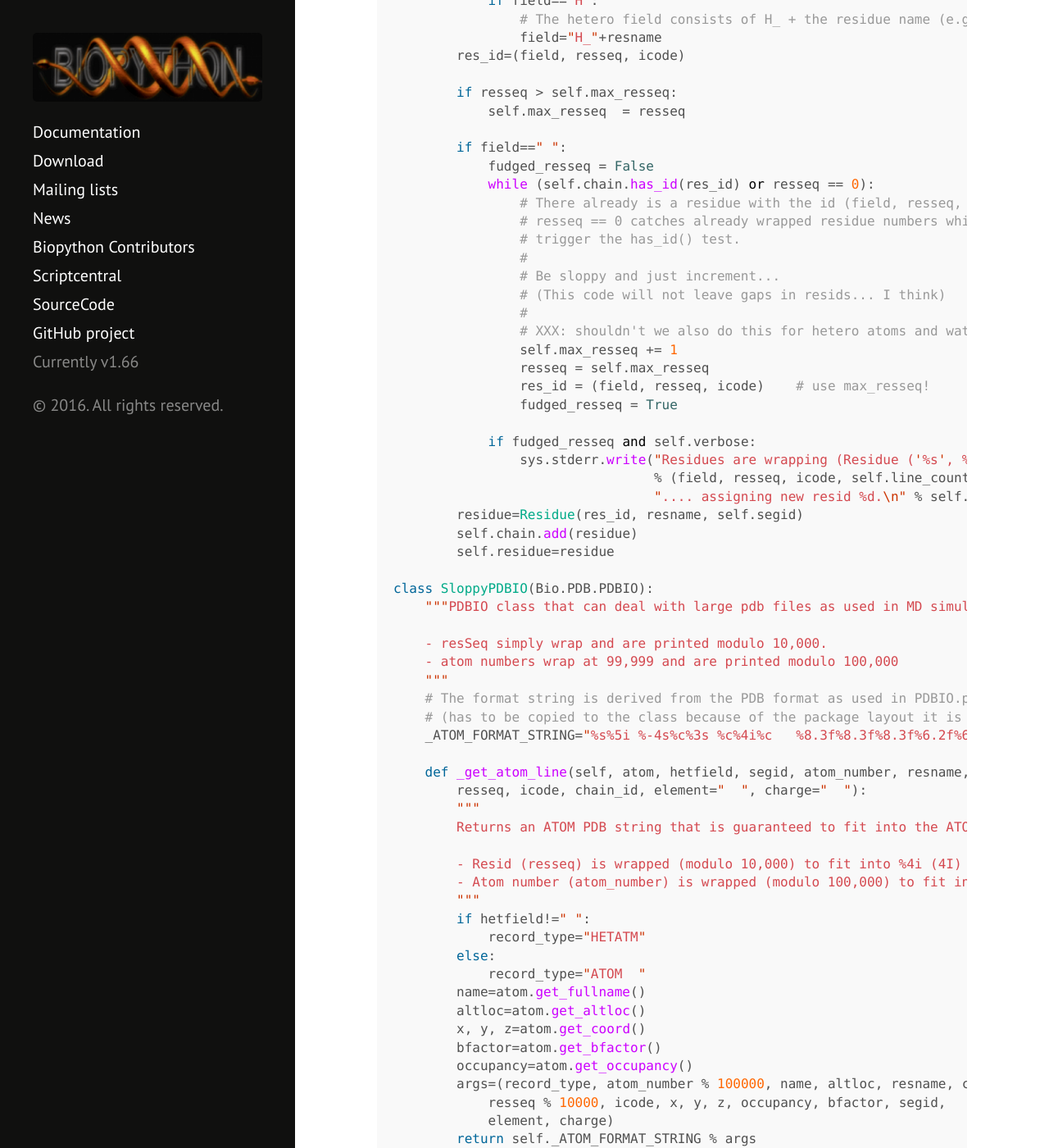
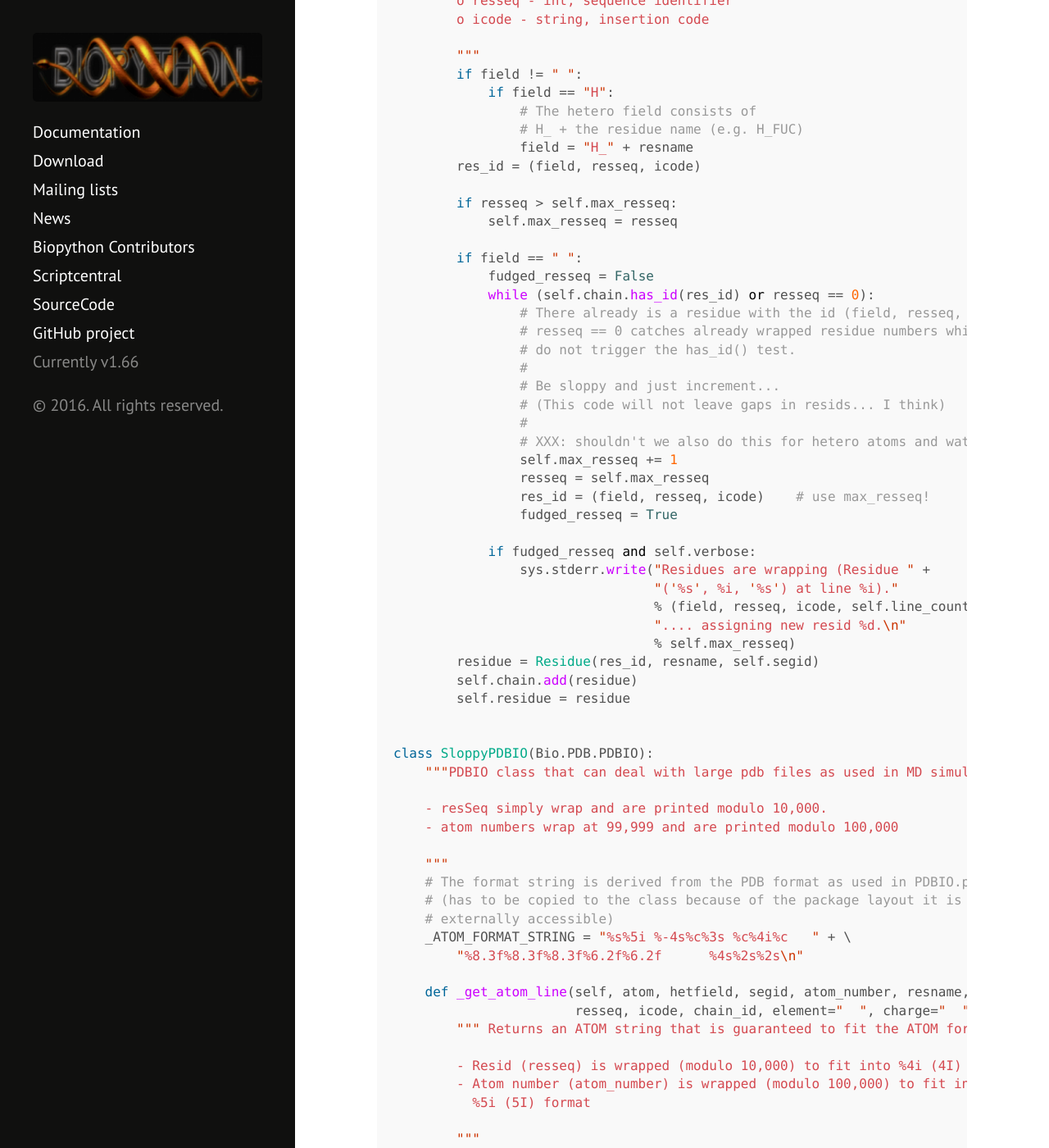
Before and after one commit to biopython/biopython.github.io, a Jekyll site: the page built from wiki/Reading_large_PDB_files.md, in a window 1280 px wide and 1400 px high, scrolled down 2411 px. Shown: the whole window at 82% size. Built offline with Jekyll 4.4.1, drawn with Linux system fonts in a browser that asks for light colours; some of the changed text lies outside the part shown.

Commit message:
Corrections in files starting with 'R'

````diff
--- a/wiki/Reading_large_PDB_files.md
+++ b/wiki/Reading_large_PDB_files.md
@@ -1,12 +1,12 @@
 ---
-title: Reading large PDB files
+title: Reading large PDB Files
 permalink: wiki/Reading_large_PDB_files
 layout: wiki
 tags:
  - Cookbook
 ---
 
-If one is using **Biopython** to work with PDB files that have been
+If one is using Biopython to work with **PDB** files that have been
 produced by molecular dynamics (MD) codes then one quickly runs into
 problems with missing atoms on reading. The typical error message says
 that atoms will be missing:
@@ -22,8 +22,8 @@ The problem is simply that these files can be large with hundreds of
 thousands of atoms and residues (for instance, each water molecule is a
 separate residue) and the PDB format has not enough space in the
 appropriate columns of the
-[ATOM](http://www.wwpdb.org/documentation/format32/sect9.html#ATOM) or
-[HETATM](http://www.wwpdb.org/documentation/format32/sect9.html#HETATM)
+[ATOM](http://www.wwpdb.org/documentation/file-format-content/format33/sect9.html#ATOM) or
+[HETATM](http://www.wwpdb.org/documentation/file-format-content/format33/sect9.html#HETATM)
 record to accommodate atom numbers (*serial*) &gt;99,999 and residue
 numbers (*resSeq*) &gt; 9999. Thus, these numbers are simply written
 modulo 100,000 (*serial*) or modulo 10,000 (*resSeq*). This creates
@@ -37,7 +37,7 @@ The [code below](#classes "wikilink") derives a new class from
 
 There's also a new class named `SloppyPDBIO` that writes pdb files with
 *serial* and *resSeq* wrapped so that the resulting pdb files are [legal
-PDB format](http://www.wwpdb.org/documentation/format32/v3.2.html).
+PDB format](http://www.wwpdb.org/documentation/file-format-content/format33/v3.3.html).
 
 Example
 -------
@@ -47,12 +47,13 @@ to the pdb file such as deleting some water molecules around a ligand is
 left for another article.
 
 ``` python
-import Bio.PDB
+from Bio.PDB import PDBParser
 import xpdb   # this is the module described below
 
 # read
-sloppyparser = Bio.PDB.PDBParser(PERMISSIVE=True,structure_builder=xpdb.SloppyStructureBuilder())
-structure = sloppyparser.get_structure('MD_system','my_big_fat.pdb')
+sloppyparser = PDBParser(PERMISSIVE=True,
+                         structure_builder=xpdb.SloppyStructureBuilder())
+structure = sloppyparser.get_structure('MD_system', 'my_big_fat.pdb')
 
 # ... do something here ...
 
@@ -65,7 +66,7 @@ sloppyio.save('new_big_fat.pdb')
 Classes
 -------
 
-This is the python implementation. Store it as a module `xpdb.py`
+This is the Python implementation. Store it as a module `xpdb.py`
 somewhere on your `PYTHONPATH`.
 
 ``` python
@@ -78,28 +79,31 @@ import sys
 import Bio.PDB
 import Bio.PDB.StructureBuilder
 
+
 class SloppyStructureBuilder(Bio.PDB.StructureBuilder.StructureBuilder):
     """Cope with resSeq < 10,000 limitation by just incrementing internally.
 
     # Q: What's wrong here??
     #   Some atoms or residues will be missing in the data structure.
     #   WARNING: Residue (' ', 8954, ' ') redefined at line 74803.
-    #   PDBConstructionException: Blank altlocs in duplicate residue SOL (' ', 8954, ' ') at line 74803.
+    #   PDBConstructionException: Blank altlocs in duplicate residue SOL
+    #   (' ', 8954, ' ') at line 74803.
     #
-    # A: resSeq only goes to 9999 --> goes back to 0 (PDB format is not really good here)
+    # A: resSeq only goes to 9999 --> goes back to 0 (PDB format is not really
+    #    good here)
     """
 
     # NOTE/TODO:
-    # - H and W records are probably not handled yet (don't have examples to test)
+    # - H and W records are probably not handled yet (don't have examples
+    #   to test)
 
-    def __init__(self,verbose=False):
+    def __init__(self, verbose=False):
         Bio.PDB.StructureBuilder.StructureBuilder.__init__(self)
         self.max_resseq = -1
         self.verbose = verbose
 
     def init_residue(self, resname, field, resseq, icode):
-        """
-        Initiate a new Residue object.
+        """Initiate a new Residue object.
 
         Arguments:
         o resname - string, e.g. "ASN"
@@ -107,22 +111,24 @@ class SloppyStructureBuilder(Bio.PDB.StructureBuilder.StructureBuilder):
             hetero residues, otherwise blanc.
         o resseq - int, sequence identifier
         o icode - string, insertion code
+
         """
-        if field!=" ":
-            if field=="H":
-                # The hetero field consists of H_ + the residue name (e.g. H_FUC)
-                field="H_"+resname
-        res_id=(field, resseq, icode)
+        if field != " ":
+            if field == "H":
+                # The hetero field consists of
+                # H_ + the residue name (e.g. H_FUC)
+                field = "H_" + resname
+        res_id = (field, resseq, icode)
 
         if resseq > self.max_resseq:
-            self.max_resseq  = resseq
+            self.max_resseq = resseq
 
-        if field==" ":
+        if field == " ":
             fudged_resseq = False
             while (self.chain.has_id(res_id) or resseq == 0):
-                # There already is a residue with the id (field, resseq, icode).
-                # resseq == 0 catches already wrapped residue numbers which do not
-                # trigger the has_id() test.
+                # There already is a residue with the id (field, resseq, icode)
+                # resseq == 0 catches already wrapped residue numbers which
+                # do not trigger the has_id() test.
                 #
                 # Be sloppy and just increment...
                 # (This code will not leave gaps in resids... I think)
@@ -134,58 +140,67 @@ class SloppyStructureBuilder(Bio.PDB.StructureBuilder.StructureBuilder):
                 fudged_resseq = True
 
             if fudged_resseq and self.verbose:
-                sys.stderr.write("Residues are wrapping (Residue ('%s', %i, '%s') at line %i)."
+                sys.stderr.write("Residues are wrapping (Residue " +
+                                 "('%s', %i, '%s') at line %i)."
                                  % (field, resseq, icode, self.line_counter) +
-                                 ".... assigning new resid %d.\n" % self.max_resseq)
-        residue=Residue(res_id, resname, self.segid)
+                                 ".... assigning new resid %d.\n"
+                                 % self.max_resseq)
+        residue = Residue(res_id, resname, self.segid)
         self.chain.add(residue)
-        self.residue=residue
+        self.residue = residue
+
 
 class SloppyPDBIO(Bio.PDB.PDBIO):
-    """PDBIO class that can deal with large pdb files as used in MD simulations.
+    """PDBIO class that can deal with large pdb files as used in MD simulations
 
     - resSeq simply wrap and are printed modulo 10,000.
     - atom numbers wrap at 99,999 and are printed modulo 100,000
+
     """
     # The format string is derived from the PDB format as used in PDBIO.py
-    # (has to be copied to the class because of the package layout it is not externally accessible)
-    _ATOM_FORMAT_STRING="%s%5i %-4s%c%3s %c%4i%c   %8.3f%8.3f%8.3f%6.2f%6.2f      %4s%2s%2s\n"
+    # (has to be copied to the class because of the package layout it is not
+    # externally accessible)
+    _ATOM_FORMAT_STRING = "%s%5i %-4s%c%3s %c%4i%c   " + \
+        "%8.3f%8.3f%8.3f%6.2f%6.2f      %4s%2s%2s\n"
 
     def _get_atom_line(self, atom, hetfield, segid, atom_number, resname,
-        resseq, icode, chain_id, element="  ", charge="  "):
-        """
-        Returns an ATOM PDB string that is guaranteed to fit into the ATOM format.
+                       resseq, icode, chain_id, element="  ", charge="  "):
+        """ Returns an ATOM string that is guaranteed to fit the ATOM format.
 
         - Resid (resseq) is wrapped (modulo 10,000) to fit into %4i (4I) format
-        - Atom number (atom_number) is wrapped (modulo 100,000) to fit into %5i (5I) format
+        - Atom number (atom_number) is wrapped (modulo 100,000) to fit into
+          %5i (5I) format
+
         """
-        if hetfield!=" ":
-            record_type="HETATM"
+        if hetfield != " ":
+            record_type = "HETATM"
         else:
-            record_type="ATOM  "
-        name=atom.get_fullname()
-        altloc=atom.get_altloc()
-        x, y, z=atom.get_coord()
-        bfactor=atom.get_bfactor()
-        occupancy=atom.get_occupancy()
-        args=(record_type, atom_number % 100000, name, altloc, resname, chain_id,
-            resseq % 10000, icode, x, y, z, occupancy, bfactor, segid,
-            element, charge)
+            record_type = "ATOM  "
+        name = atom.get_fullname()
+        altloc = atom.get_altloc()
+        x, y, z = atom.get_coord()
+        bfactor = atom.get_bfactor()
+        occupancy = atom.get_occupancy()
+        args = (record_type, atom_number % 100000, name, altloc, resname,
+                chain_id, resseq % 10000, icode, x, y, z, occupancy, bfactor,
+                segid, element, charge)
         return self._ATOM_FORMAT_STRING % args
 
 
-# convenience functions
+# convenience functions
 
-sloppyparser = Bio.PDB.PDBParser(PERMISSIVE=True,structure_builder=SloppyStructureBuilder())
+sloppyparser = Bio.PDB.PDBParser(PERMISSIVE=True,
+                                 structure_builder=SloppyStructureBuilder())
 
-def get_structure(pdbfile,pdbid='system'):
-    return sloppyparser.get_structure(pdbid,pdbfile)
+
+def get_structure(pdbfile, pdbid='system'):
+    return sloppyparser.get_structure(pdbid, pdbfile)
 ```
 
 See Also
 --------
 
-The `SloppyStructureBuilder()` was used as the basis for a small python
+The `SloppyStructureBuilder()` was used as the basis for a small Python
 module
-[edPDB](http://sbcb.bioch.ox.ac.uk/oliver/software/GromacsWrapper/html/edpdb.html)
+[edPDB](http://sbcb.bioch.ox.ac.uk/users/oliver/software/GromacsWrapper/epydoc/edPDB-pysrc.html)
 to edit PDB files in preparation for MD simulations.
````
Also changed, not shown: wiki/Reading_from_unix_pipes.md (+11 -11 lines), wiki/Remove_PDB_disordered_atoms.md (+31 -26 lines), wiki/Retrieve_nonmatching_blast_queries.md (+17 -14 lines).
